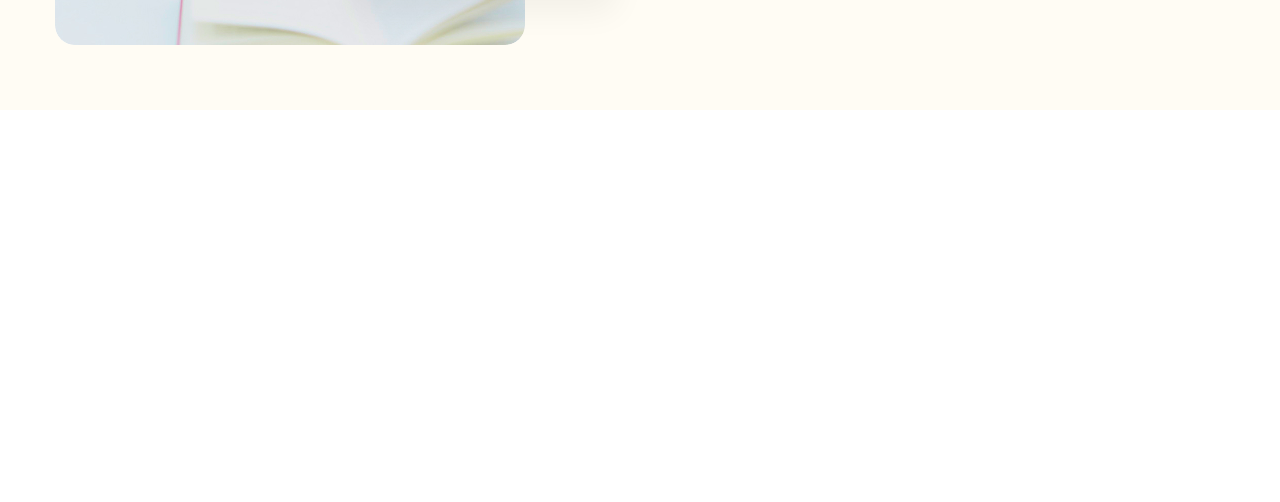
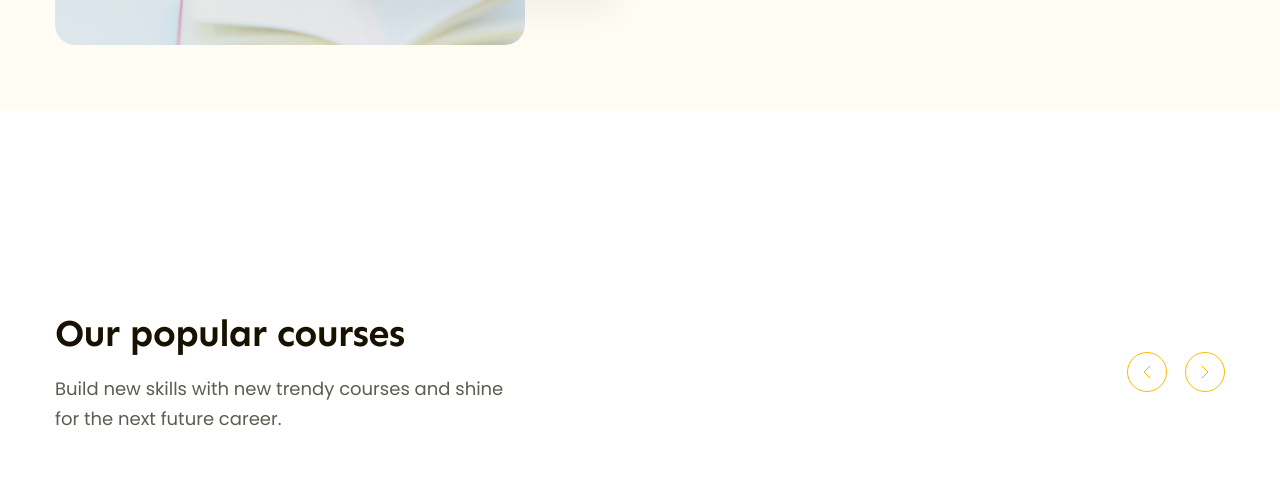
Before and after one commit to ChuAnhMinh/duan-hmtlcss-02, a plain HTML site: page index.html in a window 1280 px wide. Shown: the part 790-1292 px from the top of the page. Drawn offline with Linux system fonts and the light colour scheme.

Commit message:
Popular Building

```diff
--- a/assets/css/styles.css
+++ b/assets/css/styles.css
@@ -36,6 +36,25 @@ a {
 
 .btn:hover {
     opacity: 0.9;
+}
+
+.heading {
+    font-family: var(--font-heading);
+    font-weight: 700;
+    font-size: 5.8rem;
+    line-height: 1.17;
+    letter-spacing: -0.02em;
+    color: #171100;
+}
+
+.heading.lv1{
+    font-size: 5.8rem;
+    line-height: 1.17;
+}
+
+.heading.lv2{
+    font-size: 3.8rem;
+    line-height: 1.26;
 }
 
 .main-content {
@@ -188,15 +207,6 @@ a {
     color: #171100;
 }
 
-.hero .heading {
-    font-family: var(--font-heading);
-    font-weight: 700;
-    font-size: 5.8rem;
-    line-height: 1.17;
-    letter-spacing: -0.02em;
-    color: #171100;
-}
-
 .hero .desc {
     margin-top: 22px;
     font-size: 1.8rem;
@@ -256,3 +266,47 @@ a {
     line-height: 1.23;
     color: #171100;
 }
+
+/* Popular */
+
+.popular {
+    padding: 65px 0;
+    margin-top: 135px;
+}
+
+.popular-top {
+    display: flex;
+    align-items: center;
+    justify-content: space-between;
+}
+
+.popular-top .desc {
+    margin-top: 16px;
+    width: 458px;
+    font-size: 1.8rem;
+    line-height: 1.67;
+    color: #5f5b53;
+}
+
+.popular-top .controls {
+    display: flex;
+    gap: 18px;
+}
+
+.popular-top .control-btn {
+    display: flex;
+    align-items: center;
+    justify-content: center;
+    width: 40px;
+    height: 40px;
+    border-radius: 50%;
+    color: var(--primary);
+    border: 1px solid var(--primary);
+    background: transparent;
+}
+
+.popular-top .control-btn:hover {
+    color: #fff;
+    background: var(--primary);
+    cursor: pointer;
+}
--- a/index.html
+++ b/index.html
@@ -91,7 +91,7 @@
 
                         <!--Hero right-->
                         <div class="content-block">
-                            <h1 class="heading">Learn without limits and spread knowledge.</h1>
+                            <h1 class="heading lv1">Learn without limits and spread knowledge.</h1>
                             <p class="desc">Build new skills for that “this is my year” feeling with courses, certificates, and degrees from world-class universities and companies.</p>
                             <div class="cta-group">
                                 <a href="#!" class="btn hero-cta">
@@ -113,6 +113,30 @@
                     </div>
                 </div>
             </div>
+
+            <!--Popular-->
+            <div class="popular">
+                <div class="main-content">
+                    <div class="popular-top">
+                        <div class="info">
+                            <h2 class="heading lv2">Our popular courses</h2>
+                            <p class="desc">Build new skills with new trendy courses and shine for the next future career.</p>
+                        </div>
+                        <div class="controls">
+                            <button class="control-btn">
+                                <svg width="8" height="14" viewBox="0 0 8 14" fill="none" xmlns="http://www.w3.org/2000/svg">
+                                    <path d="M7 1L1 7L7 13" stroke="currentColor" stroke-linecap="round" stroke-linejoin="round"/>
+                                    </svg>
+                            </button>
+                            <button class="control-btn">
+                                <svg width="8" height="14" viewBox="0 0 8 14" fill="none" xmlns="http://www.w3.org/2000/svg">
+                                    <path d="M1 1L7 7L1 13" stroke="currentColor" stroke-linecap="round" stroke-linejoin="round"/>
+                                    </svg>
+                            </button>
+                        </div>
+                    </div>
+                </div>
+            </div>
         </main>
     </body>
 </html>
```
Also changed, not shown: assets/img/Vector 21 (1).svg (added), assets/img/Vector 21.svg (added).
